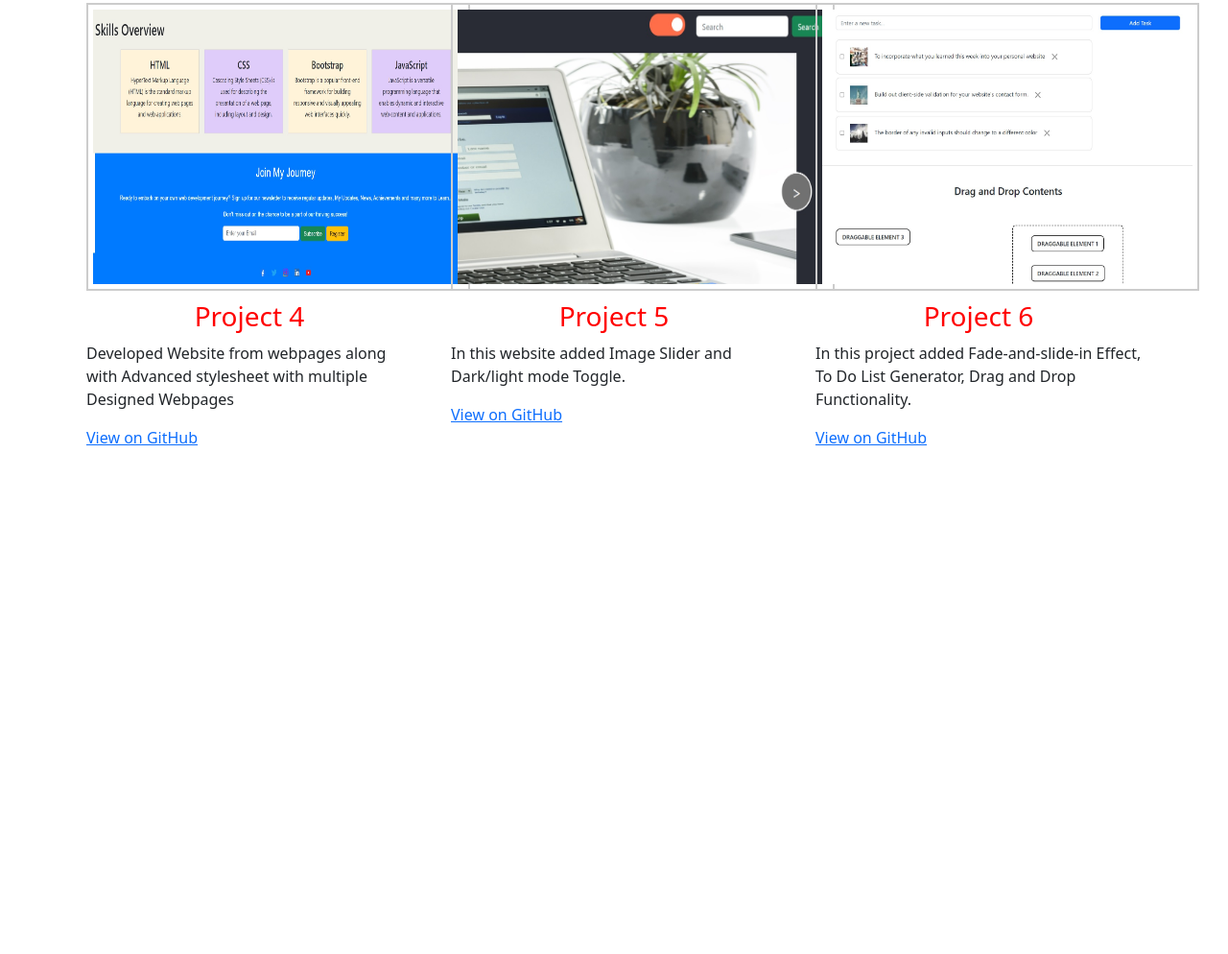
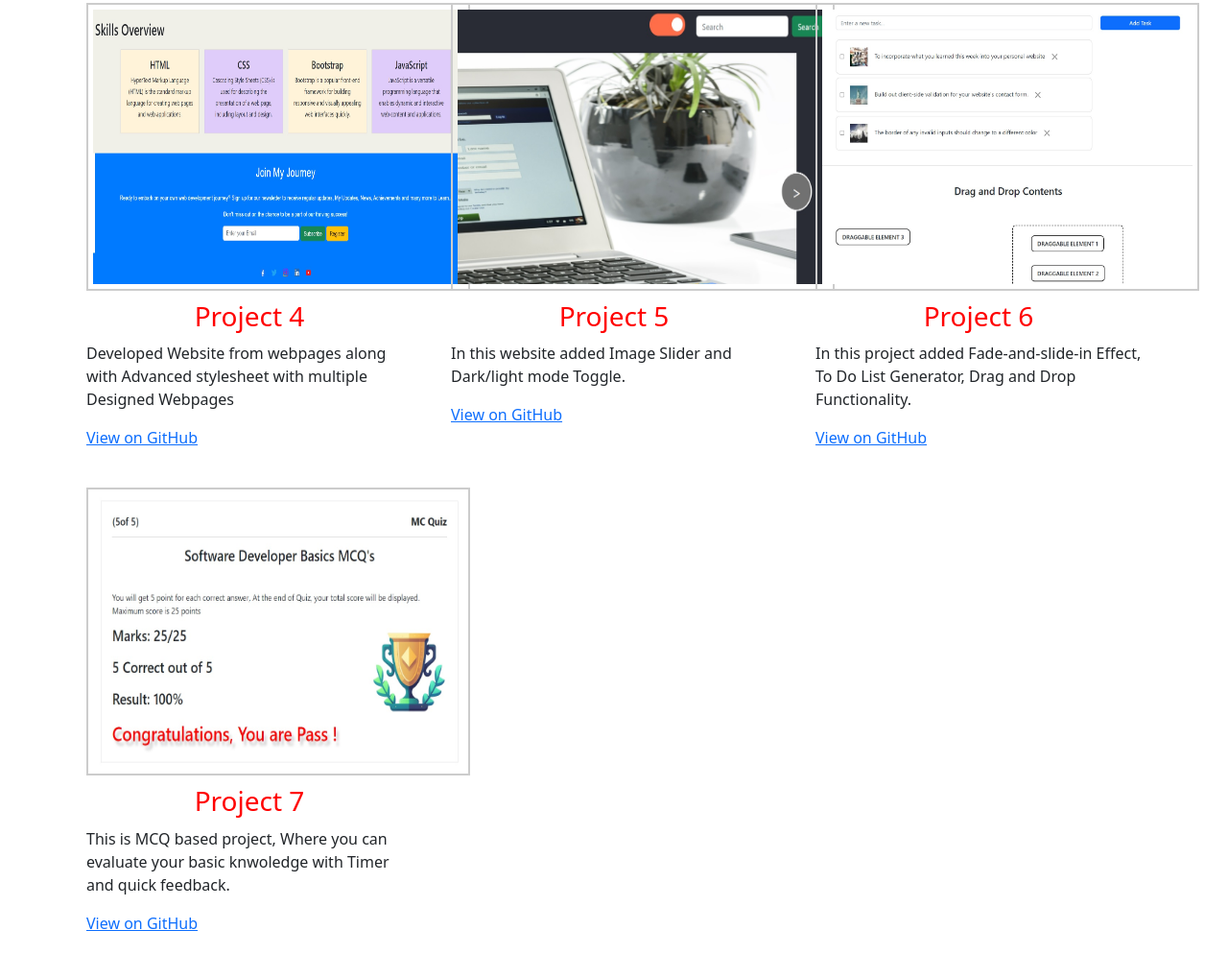
Before and after one commit to dipalibaraskar/Portfolio, a plain HTML site: page index.html in a window 1280 px wide. Shown: the part 555-1549 px from the top of the page at 96% size. Before the commit the page ends 1043 px from the top, so only its background shows below. Drawn offline with nearby package versions, Linux system fonts and the light colour scheme.

Commit message:
new MCQ Project added in Portfolio

```diff
--- a/index.html
+++ b/index.html
@@ -61,6 +61,19 @@
 
     </div>
 
+    <div class="row projectContainer">
+
+      <div class="col-md-4">
+        <img src="./img/pro9.jpg" alt="Italian Trulli">
+        <h3>Project 7</h3>
+        <p>This is MCQ based project, Where you can evaluate your basic knwoledge with Timer and quick feedback.</p>
+        <a href="https://github.com/dipalibaraskar/Project12" target="_blank">View on GitHub</a>
+      </div>
+
+    </div>
+
+
+
   </div>
 
   <script src="https://cdn.jsdelivr.net/npm/bootstrap@5.3.0-alpha1/dist/js/bootstrap.bundle.min.js"
```
Also changed, not shown: img/pro9.jpg (added).
